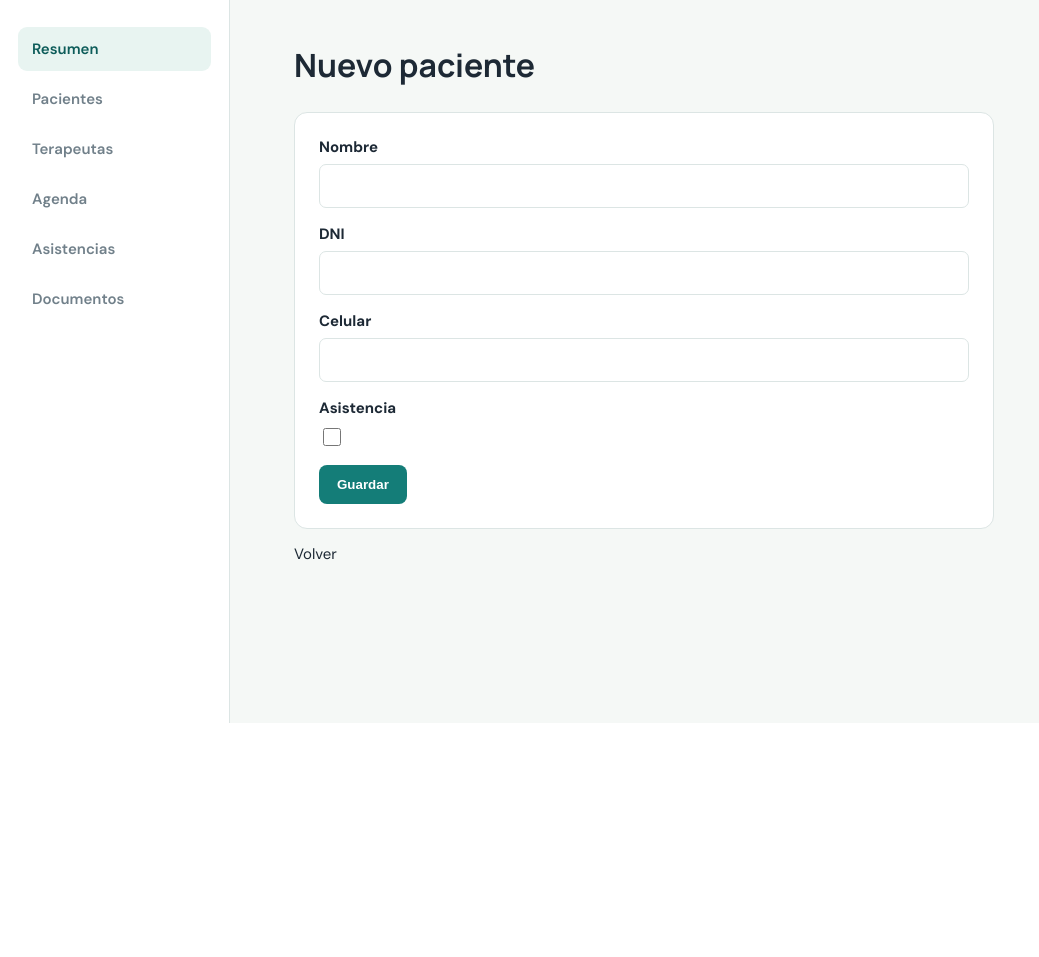
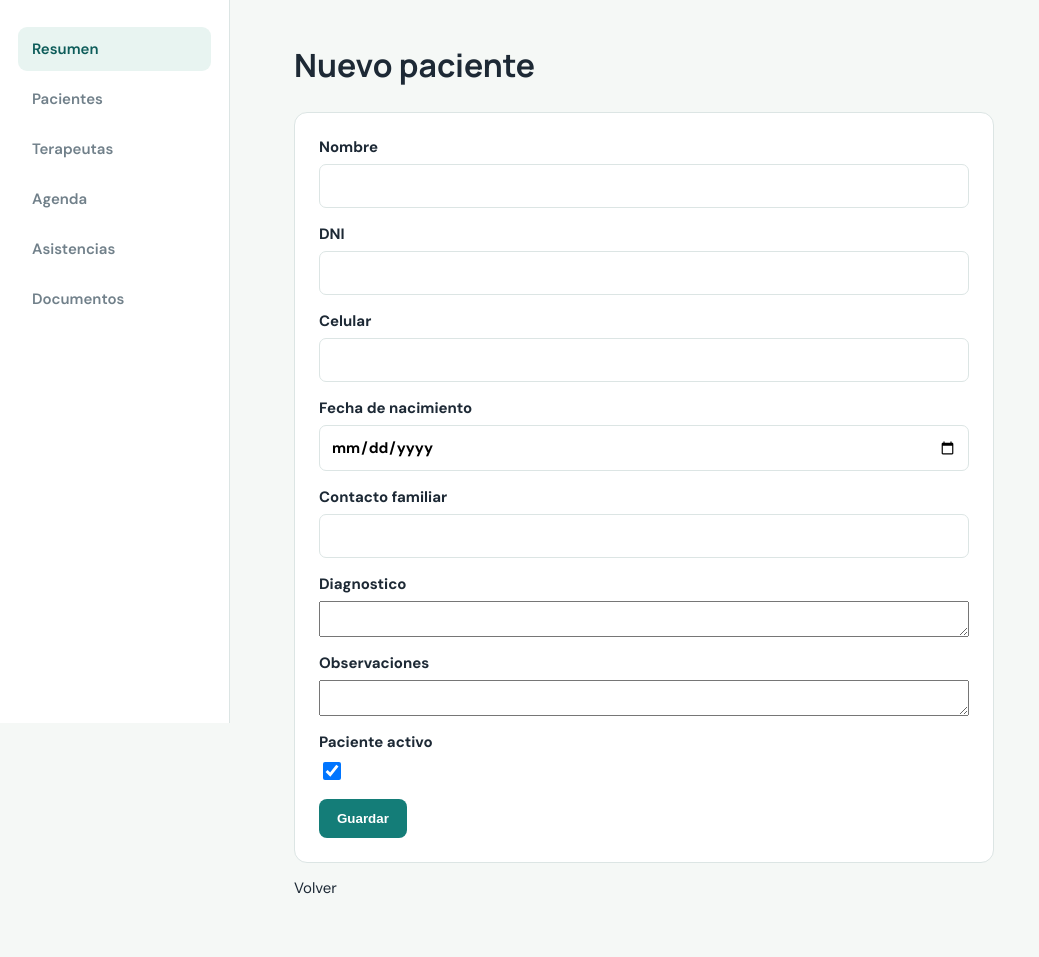
Before and after one commit to OmarEspinozax6/WonderKidsTO, a Flask app: page /pacientes/nuevo in a window 1280 px wide. Shown: the part 77-1034 px from the top of the page, without its empty margins (0-1039 px from the left). Before the commit the page ends 800 px from the top, so only its background shows below. Run offline with Flask 3, Linux system fonts and the light colour scheme.

Commit message:
Primer MVP funcional

```diff
--- a/app.py
+++ b/app.py
@@ -39,8 +39,7 @@ def registrar():
         supabase.table("pacientes").insert({
             "nombre": "María López",
             "dni": "87654321",
-            "celular": "988888888",
-            "asistencia": True
+            "celular": "988888888"
         }).execute()
         return "Paciente registrado en Supabase", 201
     except Exception:
--- a/services/pacientes_service.py
+++ b/services/pacientes_service.py
@@ -5,7 +5,11 @@ from typing import Any
 import extensions
 
 
-REQUIRED_FIELDS = ("nombre", "dni", "celular", "asistencia")
+REQUIRED_FIELDS = ("nombre", "dni", "celular")
+PATIENT_FIELDS = {
+    "nombre", "dni", "celular", "fecha_nacimiento", "contacto_familiar",
+    "diagnostico", "observaciones", "activo",
+}
 
 
 def _validate_data(data: Any) -> str | None:
@@ -18,8 +22,8 @@ def _validate_data(data: Any) -> str | None:
     for field in ("nombre", "dni", "celular"):
         if not isinstance(data[field], str) or not data[field].strip():
             return f"El campo '{field}' debe ser un string no vacio."
-    if not isinstance(data["asistencia"], bool):
-        return "El campo 'asistencia' debe ser booleano."
+    if "activo" in data and not isinstance(data["activo"], bool):
+        return "El campo 'activo' debe ser booleano."
     return None
 
 
@@ -64,7 +68,8 @@ def create_paciente(data: dict) -> dict:
     if extensions.supabase is None:
         return _result(error="Supabase no esta configurado.")
     try:
-        response = extensions.supabase.table("pacientes").insert(data).execute()
+        patient_data = {field: value for field, value in data.items() if field in PATIENT_FIELDS}
+        response = extensions.supabase.table("pacientes").insert(patient_data).execute()
         return _result(data=(response.data or [None])[0])
     except Exception as exc:
         return _result(error=str(exc))
@@ -78,7 +83,8 @@ def update_paciente(id: str, data: dict) -> dict:
     if extensions.supabase is None:
         return _result(error="Supabase no esta configurado.")
     try:
-        response = extensions.supabase.table("pacientes").update(data).eq("id", id).execute()
+        patient_data = {field: value for field, value in data.items() if field in PATIENT_FIELDS}
+        response = extensions.supabase.table("pacientes").update(patient_data).eq("id", id).execute()
         return _result(data=(response.data or [None])[0], error=None if response.data else "Paciente no encontrado.")
     except Exception as exc:
         return _result(error=str(exc))
--- a/static/js/pacientes.js
+++ b/static/js/pacientes.js
@@ -6,7 +6,7 @@ document.addEventListener("DOMContentLoaded", () => {
     form.addEventListener("submit", async (event) => {
       event.preventDefault();
       const data = Object.fromEntries(new FormData(form));
-      data.asistencia = form.elements.asistencia.checked;
+      data.activo = form.elements.activo.checked;
       const id = form.dataset.id;
       const response = await fetch(id ? `/api/pacientes/${id}` : "/api/pacientes", {
         method: id ? "PUT" : "POST",
--- a/templates/pacientes/form.html
+++ b/templates/pacientes/form.html
@@ -6,7 +6,11 @@
     <label>Nombre <input name="nombre" required value="{{ paciente.nombre if paciente else '' }}"></label>
     <label>DNI <input name="dni" required value="{{ paciente.dni if paciente else '' }}"></label>
     <label>Celular <input name="celular" required value="{{ paciente.celular if paciente else '' }}"></label>
-    <label>Asistencia <input name="asistencia" type="checkbox" {% if paciente and paciente.asistencia %}checked{% endif %}></label>
+    <label>Fecha de nacimiento <input name="fecha_nacimiento" type="date" value="{{ paciente.fecha_nacimiento if paciente and paciente.fecha_nacimiento else '' }}"></label>
+    <label>Contacto familiar <input name="contacto_familiar" value="{{ paciente.contacto_familiar if paciente else '' }}"></label>
+    <label>Diagnostico <textarea name="diagnostico">{{ paciente.diagnostico if paciente else '' }}</textarea></label>
+    <label>Observaciones <textarea name="observaciones">{{ paciente.observaciones if paciente else '' }}</textarea></label>
+    <label>Paciente activo <input name="activo" type="checkbox" {% if not paciente or paciente.activo %}checked{% endif %}></label>
     <button type="submit">Guardar</button>
   </form>
   <p><a href="{{ url_for('pacientes.pacientes_list_page') }}">Volver</a></p>
--- a/templates/pacientes/list.html
+++ b/templates/pacientes/list.html
@@ -2,14 +2,13 @@
 {% block title %}Pacientes | WonderKids{% endblock %}
 {% block content %}
   <div class="page-heading"><div><p class="eyebrow">Historias clinicas</p><h1>Pacientes</h1><p class="muted">Consulta y administra las historias del centro.</p></div><a class="button primary" href="{{ url_for('pacientes.paciente_new_page') }}">+ Nuevo paciente</a></div>
-  <h2>Pacientes</h2>
   {% with messages = get_flashed_messages(with_categories=true) %}
     {% for category, message in messages %}<p class="{{ category }}">{{ message }}</p>{% endfor %}
   {% endwith %}
   {% if error %}<p class="error">{{ error }}</p>{% endif %}
-  <table><thead><tr><th>Nombre</th><th>DNI</th><th>Celular</th><th>Asistencia</th><th>Acciones</th></tr></thead>
+  <table><thead><tr><th>Nombre</th><th>DNI</th><th>Celular</th><th>Estado</th><th>Acciones</th></tr></thead>
     <tbody id="pacientes-body">
-    {% for paciente in pacientes %}<tr data-id="{{ paciente.id }}"><td>{{ paciente.nombre }}</td><td>{{ paciente.dni }}</td><td>{{ paciente.celular }}</td><td>{{ 'Si' if paciente.asistencia else 'No' }}</td><td><a href="{{ url_for('pacientes.paciente_edit_page', id=paciente.id) }}">Editar</a> <button type="button" data-delete-id="{{ paciente.id }}">Eliminar</button></td></tr>
+    {% for paciente in pacientes %}<tr data-id="{{ paciente.id }}"><td>{{ paciente.nombre }}</td><td>{{ paciente.dni }}</td><td>{{ paciente.celular }}</td><td>{{ 'Activo' if paciente.activo else 'Inactivo' }}</td><td><a href="{{ url_for('pacientes.paciente_edit_page', id=paciente.id) }}">Editar</a> <button type="button" data-delete-id="{{ paciente.id }}">Eliminar</button></td></tr>
     {% else %}<tr><td colspan="5">No hay pacientes.</td></tr>{% endfor %}
     </tbody>
   </table>
```
Also changed, not shown: migrations/001_schema.sql (deleted).
